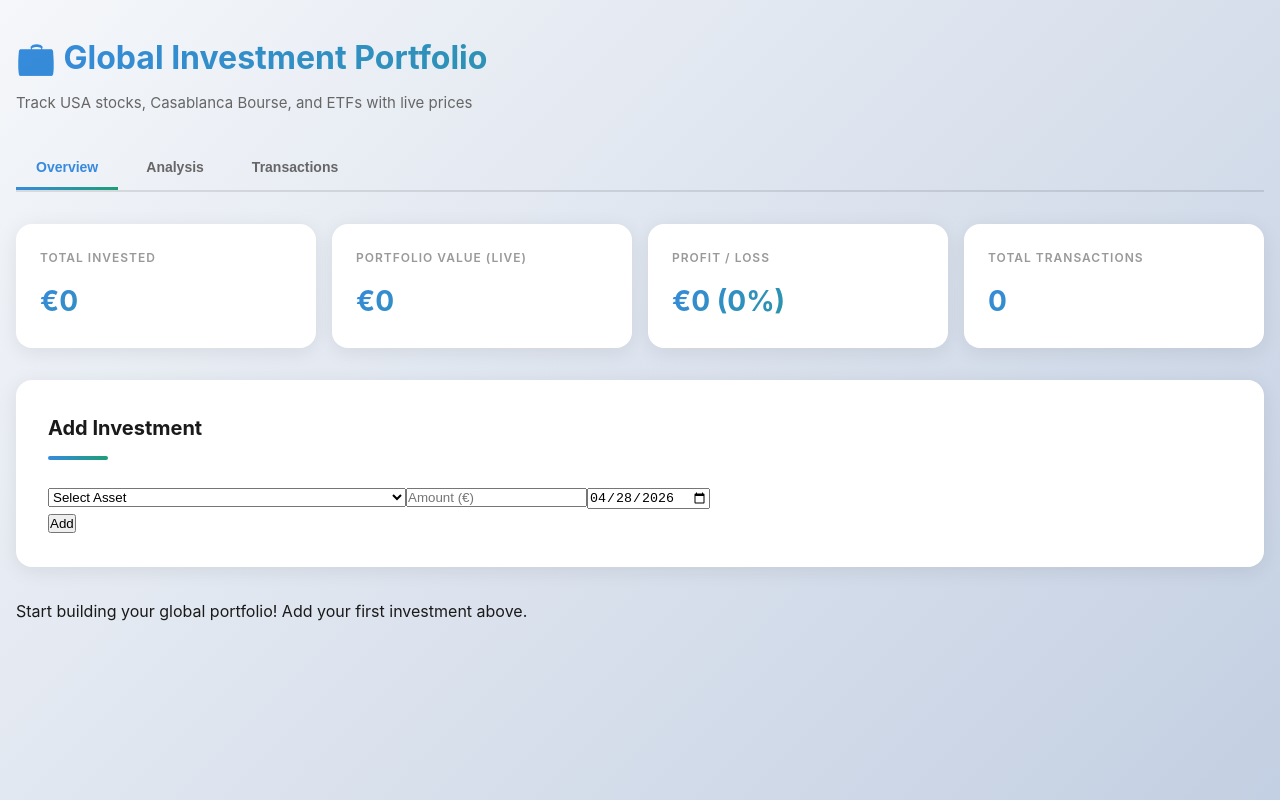
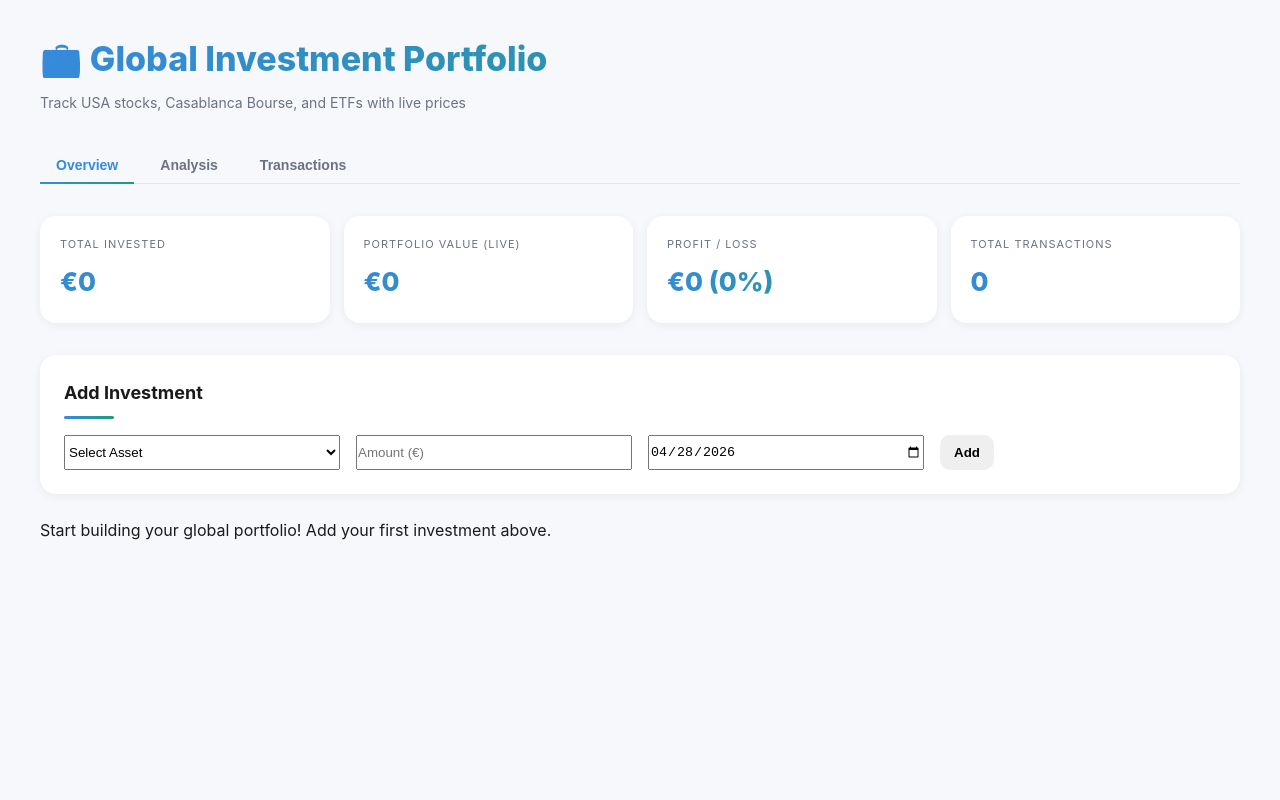
Before and after one commit to alami128/investment-dashboard, a React (Vite) app: page / in a window 1280 px wide. Built offline with nearby package versions, Linux system fonts and the light colour scheme.

Commit message:
Update App.css

```diff
--- a/src/App.css
+++ b/src/App.css
@@ -1,3 +1,19 @@
+:root {
+  --bg: #f6f8fc;
+  --card: #ffffff;
+  --text: #1a1a1a;
+  --muted: #6b7280;
+
+  --primary: #378ADD;
+  --secondary: #1D9E75;
+
+  --radius: 16px;
+  --shadow-sm: 0 2px 10px rgba(0,0,0,0.06);
+  --shadow-md: 0 10px 30px rgba(0,0,0,0.08);
+
+  --transition: 0.25s ease;
+}
+
 * {
   margin: 0;
   padding: 0;
@@ -5,261 +21,182 @@
 }
 
 body {
-  font-family: -apple-system, BlinkMacSystemFont, 'Segoe UI', 'Roboto', 'Oxygen', 'Ubuntu', 'Cantarell', sans-serif;
-  background: linear-gradient(135deg, #f5f7fa 0%, #c3cfe2 100%);
-  color: #1a1a1a;
+  font-family: -apple-system, BlinkMacSystemFont, 'Segoe UI', sans-serif;
+  background: var(--bg);
+  color: var(--text);
   line-height: 1.6;
 }
 
-@keyframes fadeIn {
-  from {
-    opacity: 0;
-    transform: translateY(10px);
-  }
-  to {
-    opacity: 1;
-    transform: translateY(0);
-  }
-}
-
-@keyframes slideInLeft {
-  from {
-    opacity: 0;
-    transform: translateX(-20px);
-  }
-  to {
-    opacity: 1;
-    transform: translateX(0);
-  }
-}
-
-@keyframes slideInRight {
-  from {
-    opacity: 0;
-    transform: translateX(20px);
-  }
-  to {
-    opacity: 1;
-    transform: translateX(0);
-  }
-}
-
-@keyframes scaleIn {
-  from {
-    opacity: 0;
-    transform: scale(0.95);
-  }
-  to {
-    opacity: 1;
-    transform: scale(1);
-  }
-}
-
-@keyframes countUp {
-  from {
-    opacity: 0;
-  }
-  to {
-    opacity: 1;
-  }
-}
-
-@keyframes pulse {
-  0%, 100% {
-    opacity: 1;
-  }
-  50% {
-    opacity: 0.7;
-  }
-}
-
-@keyframes shimmer {
-  0% {
-    background-position: -1000px 0;
-  }
-  100% {
-    background-position: 1000px 0;
-  }
-}
-
+/* Layout */
 .dashboard {
   min-height: 100vh;
   padding: 2rem 1rem;
-  animation: fadeIn 0.6s ease-out;
 }
 
 .container {
-  max-width: 1400px;
+  max-width: 1200px;
   margin: 0 auto;
 }
 
+/* Header */
 .header {
   margin-bottom: 2rem;
-  animation: slideInLeft 0.8s ease-out;
 }
 
 .header h1 {
-  font-size: 32px;
-  font-weight: 700;
-  margin-bottom: 8px;
-  background: linear-gradient(135deg, #378ADD 0%, #1D9E75 100%);
+  font-size: 34px;
+  font-weight: 800;
+  background: linear-gradient(135deg, var(--primary), var(--secondary));
   -webkit-background-clip: text;
   -webkit-text-fill-color: transparent;
-  background-clip: text;
 }
 
 .header p {
-  font-size: 15px;
-  color: #666;
+  color: var(--muted);
+  font-size: 14px;
+  margin-top: 6px;
 }
 
+/* Tabs */
 .tabs {
   display: flex;
-  gap: 8px;
+  gap: 10px;
+  border-bottom: 1px solid rgba(0,0,0,0.08);
   margin-bottom: 2rem;
-  border-bottom: 2px solid rgba(0, 0, 0, 0.1);
-  animation: slideInLeft 0.8s ease-out 0.1s both;
 }
 
 .tab {
-  padding: 12px 20px;
-  background: none;
-  border: none;
-  border-bottom: 3px solid transparent;
-  cursor: pointer;
+  padding: 10px 16px;
   font-size: 14px;
   font-weight: 600;
-  color: #666;
-  transition: all 0.3s cubic-bezier(0.4, 0, 0.2, 1);
+  background: transparent;
+  border: none;
+  cursor: pointer;
+  color: var(--muted);
   position: relative;
+  transition: var(--transition);
 }
 
 .tab:hover {
-  color: #378ADD;
-  transform: translateY(-2px);
+  color: var(--primary);
 }
 
 .tab.active {
-  color: #378ADD;
-  border-bottom-color: #378ADD;
-}
-
-.tab::after {
-  content: '';
-  position: absolute;
-  bottom: -3px;
-  left: 0;
-  right: 0;
-  height: 3px;
-  background: linear-gradient(90deg, #378ADD, #1D9E75);
-  transform: scaleX(0);
-  transform-origin: left;
-  transition: transform 0.3s ease;
+  color: var(--primary);
 }
 
 .tab.active::after {
-  transform: scaleX(1);
+  content: '';
+  position: absolute;
+  bottom: -1px;
+  left: 0;
+  width: 100%;
+  height: 2px;
+  background: linear-gradient(90deg, var(--primary), var(--secondary));
 }
 
+/* Metrics */
 .metrics-grid {
   display: grid;
-  grid-template-columns: repeat(auto-fit, minmax(220px, 1fr));
-  gap: 16px;
+  grid-template-columns: repeat(auto-fit, minmax(200px, 1fr));
+  gap: 14px;
   margin-bottom: 2rem;
 }
 
 .metric-card {
-  background: white;
-  border: none;
-  border-radius: 16px;
-  padding: 1.5rem;
-  box-shadow: 0 4px 20px rgba(0, 0, 0, 0.08);
-  animation: scaleIn 0.5s ease-out;
-  transition: all 0.3s cubic-bezier(0.4, 0, 0.2, 1);
+  background: var(--card);
+  border-radius: var(--radius);
+  padding: 1.25rem;
+  box-shadow: var(--shadow-sm);
+  transition: var(--transition);
   position: relative;
   overflow: hidden;
 }
 
-.metric-card::before {
-  content: '';
-  position: absolute;
-  top: 0;
-  left: -100%;
-  width: 100%;
-  height: 100%;
-  background: linear-gradient(90deg, transparent, rgba(255, 255, 255, 0.3), transparent);
-  transition: left 0.5s;
-}
-
 .metric-card:hover {
-  transform: translateY(-8px);
-  box-shadow: 0 12px 40px rgba(0, 0, 0, 0.12);
-}
-
-.metric-card:hover::before {
-  left: 100%;
+  transform: translateY(-4px);
+  box-shadow: var(--shadow-md);
 }
 
 .metric-label {
-  font-size: 12px;
-  color: #999;
-  margin-bottom: 12px;
-  font-weight: 600;
+  font-size: 11px;
   text-transform: uppercase;
   letter-spacing: 1px;
+  color: var(--muted);
 }
 
 .metric-value {
-  font-size: 28px;
-  font-weight: 700;
-  background: linear-gradient(135deg, #378ADD, #1D9E75);
+  font-size: 26px;
+  font-weight: 800;
+  margin-top: 8px;
+  background: linear-gradient(135deg, var(--primary), var(--secondary));
   -webkit-background-clip: text;
   -webkit-text-fill-color: transparent;
-  background-clip: text;
-  animation: countUp 0.8s ease-out;
 }
 
+/* Cards */
 .card {
-  background: white;
-  border: none;
-  border-radius: 16px;
-  padding: 2rem;
-  margin-bottom: 2rem;
-  box-shadow: 0 4px 20px rgba(0, 0, 0, 0.08);
-  animation: fadeIn 0.6s ease-out;
-  transition: all 0.3s ease;
+  background: var(--card);
+  border-radius: var(--radius);
+  padding: 1.5rem;
+  margin-bottom: 1.5rem;
+  box-shadow: var(--shadow-sm);
+  transition: var(--transition);
 }
 
 .card:hover {
-  box-shadow: 0 8px 30px rgba(0, 0, 0, 0.12);
+  box-shadow: var(--shadow-md);
 }
 
 .card h2 {
-  font-size: 20px;
+  font-size: 18px;
   font-weight: 700;
-  margin-bottom: 1.5rem;
-  color: #1a1a1a;
-  position: relative;
-  padding-bottom: 1rem;
+  margin-bottom: 1rem;
 }
 
 .card h2::after {
   content: '';
-  position: absolute;
-  bottom: 0;
-  left: 0;
-  width: 60px;
-  height: 4px;
-  background: linear-gradient(90deg, #378ADD, #1D9E75);
+  display: block;
+  width: 50px;
+  height: 3px;
+  margin-top: 8px;
+  background: linear-gradient(90deg, var(--primary), var(--secondary));
   border-radius: 2px;
 }
 
-.card h3 {
-  font-size: 16px;
-  font-weight: 700;
-  margin-bottom: 1rem;
-  color: #1a1a1a;
+/* Forms (FIXED) */
+.form-grid {
+  display: grid;
+  grid-template-columns: repeat(auto-fit, minmax(240px, 1fr));
+  gap: 16px;
 }
 
-.form-grid {
-  disp
+/* Buttons (new improvement) */
+button {
+  border: none;
+  border-radius: 10px;
+  padding: 10px 14px;
+  font-weight: 600;
+  cursor: pointer;
+  transition: var(--transition);
+}
+
+button.primary {
+  background: linear-gradient(135deg, var(--primary), var(--secondary));
+  color: white;
+}
+
+button.primary:hover {
+  opacity: 0.9;
+  transform: translateY(-2px);
+}
+
+/* Subtle animations (reduced overkill) */
+@keyframes fadeIn {
+  from { opacity: 0; transform: translateY(8px); }
+  to { opacity: 1; transform: translateY(0); }
+}
+
+.card, .metric-card {
+  animation: fadeIn 0.4s ease-out;
+}
```
